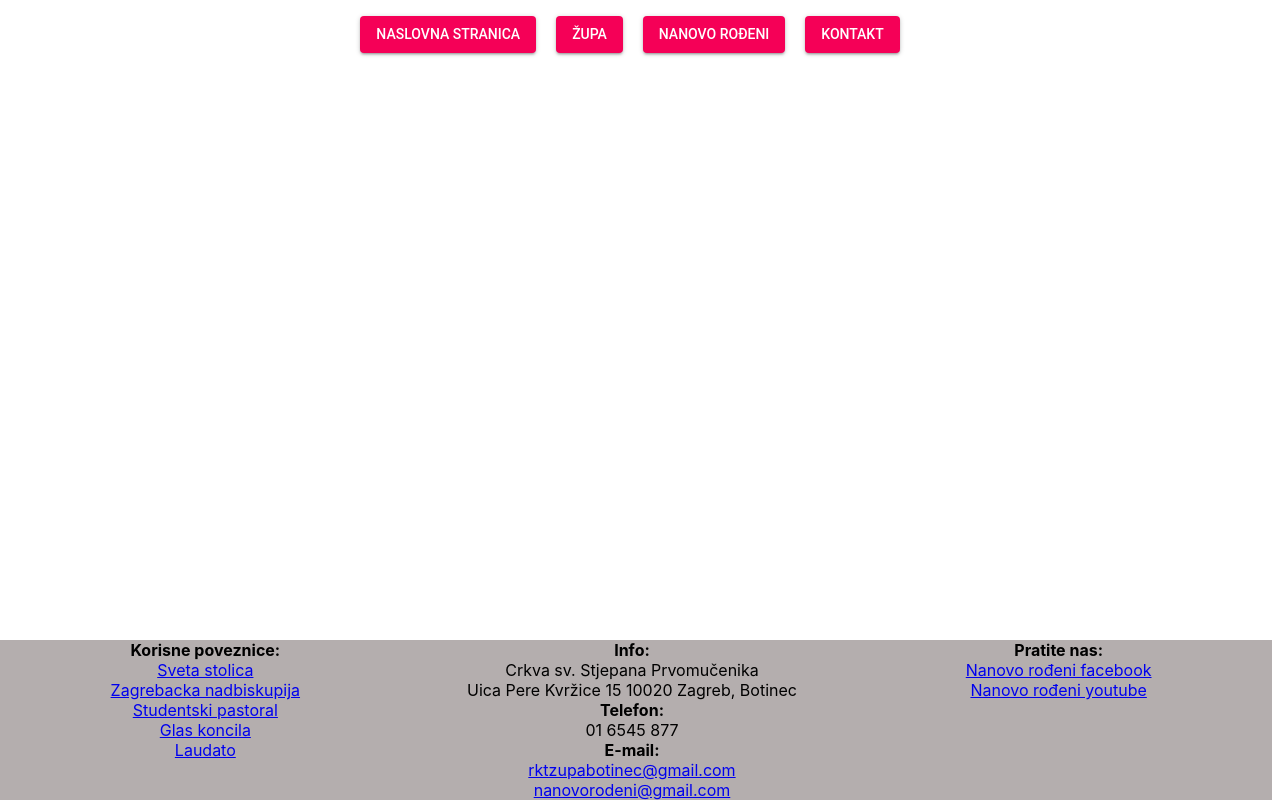
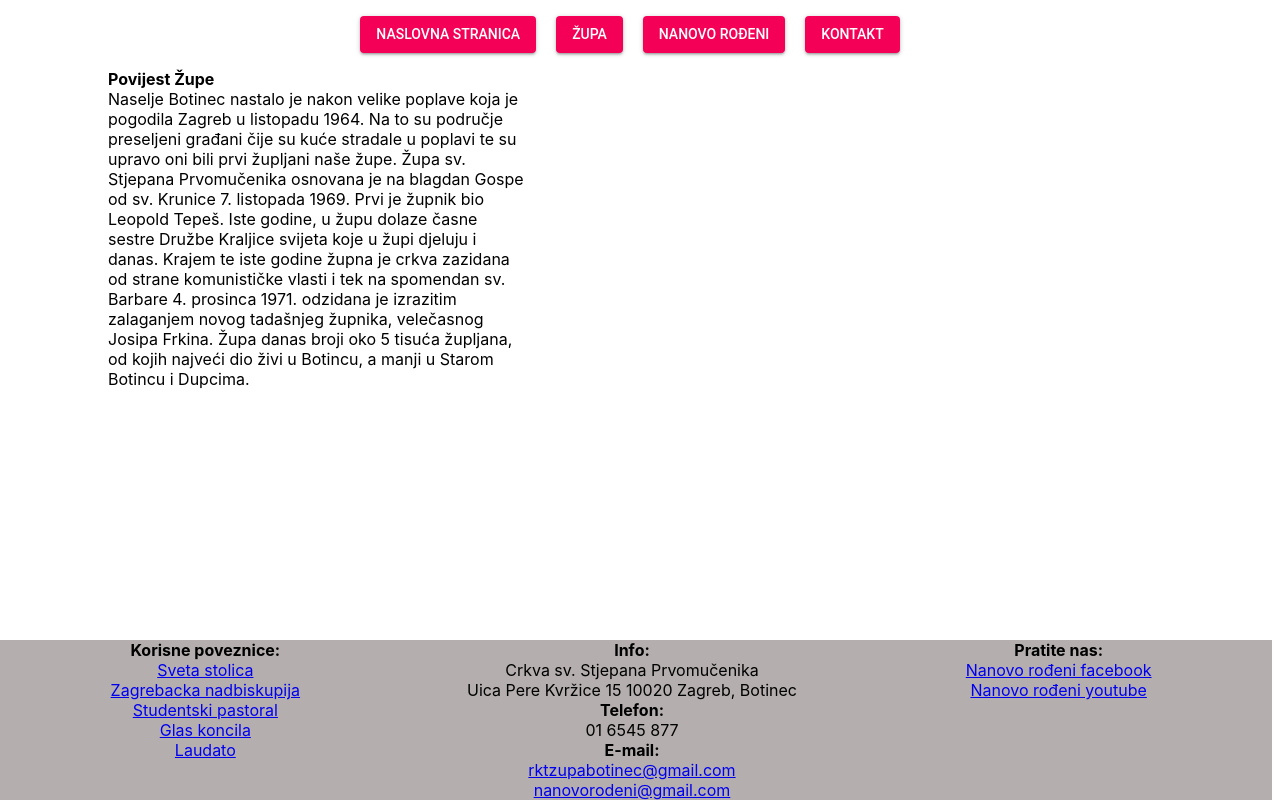
Before and after one commit to matejm91/react_test_project, a React (Create React App) app in the folder client/: page /sign-in in a window 1280 px wide. Built offline with nearby package versions, Linux system fonts and the light colour scheme.

Commit message:
Remove povijest-zupe route (unneccessary) and add sign in route

```diff
--- a/client/src/routes.js
+++ b/client/src/routes.js
@@ -1,6 +1,6 @@
 import React from 'react';
-import { Route, Switch } from "react-router-dom";
-import createBrowserHistory from  'history/createBrowserHistory';
+import { Route, Switch } from 'react-router-dom';
+import createBrowserHistory from 'history/createBrowserHistory';
 
 import App from './App/App';
 import HomePage from './Home/homePage.js';
@@ -13,16 +13,18 @@ export const history = createBrowserHistory();
 
 export default (
   <Switch>
-    <Route render={() => (
+    <Route
+      render={() => (
         <App history={history}>
-        <Route render={() => (
+          <Route
+            render={() => (
               <div>
                 <Route path="/" exact component={HomePage} />
                 {/*          ADD ALL ROUTES HERE         */}
                 <Route path="/news" exact component={News} />
                 <Route path="/contact" exact component={Contacts} />
                 <Route path="/about_us" exact component={AboutUs} />
-            <Route path="/povijest-zupe" exact component={PovijestZupe} />
+                <Route path="/sign-in" exact component={PovijestZupe} />
               </div>
             )}
           />
```
Lines whose indentation alone changed are shown as unchanged.
